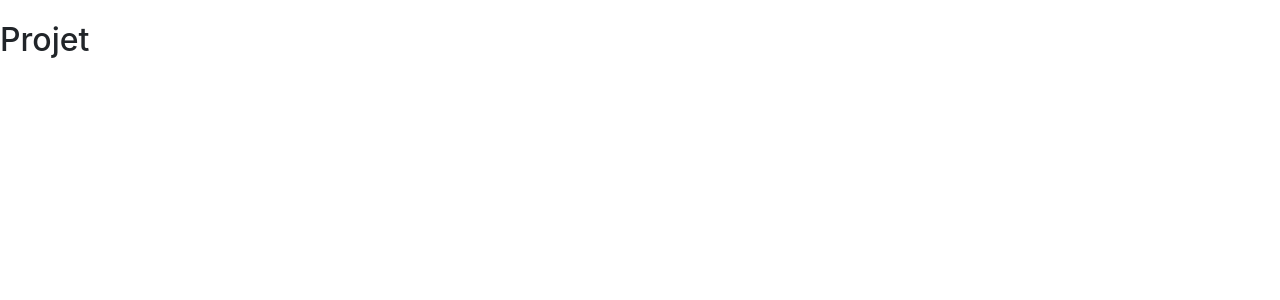
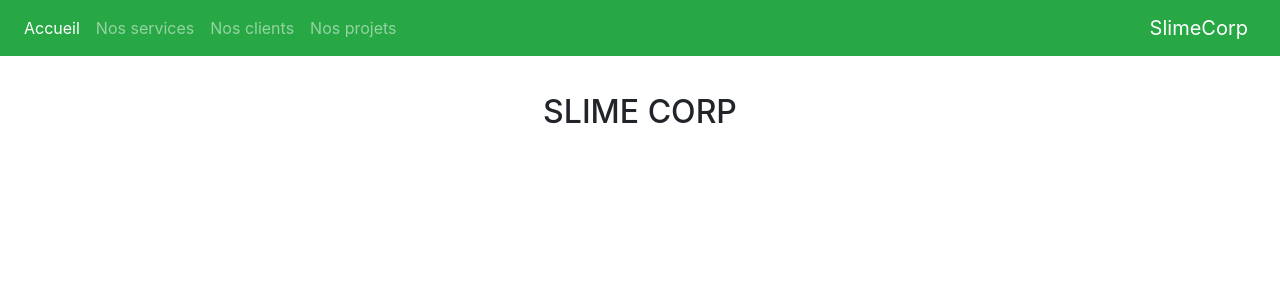
Before and after one commit to Pat-81/slimCorpbinome, a PHP site: page / in a window 1280 px wide. Before the commit the part shown is almost empty. Shown: the top 300 px of the page. Run offline with PHP 8.4, Linux system fonts and the light colour scheme; some libraries are stand-ins or nearby versions.

Commit message:
Ajout de la navbar

```diff
--- a/index.php
+++ b/index.php
@@ -1,3 +1,3 @@
 <?php require_once 'partials/head.php'?>
-<h1>Projet</h1>
+<h1 id="titre" class="text-center py-3">SLIME CORP</h1>
 <?php require_once 'partials/footer.php'?>
--- a/partials/head.php
+++ b/partials/head.php
@@ -15,4 +15,5 @@
 </head>
 
 <body>
+    <?php require_once 'nav.php' ?>
     <main>
--- a/partials/nav.php
+++ b/partials/nav.php
@@ -0,0 +1,22 @@
+<nav class="navbar navbar-expand-lg navbar-dark bg-success">
+    <div class="collapse navbar-collapse" id="navbarNav">
+      <ul class="navbar-nav ">
+        <li class="nav-item active">
+          <a class="nav-link" href="index.php">Accueil</a>
+        </li>
+        <li class="nav-item">
+          <a class="nav-link" href="services.php">Nos services</a>
+        </li>
+        <li class="nav-item">
+          <a class="nav-link" href="clients.php">Nos clients</a>
+        </li>
+        <li class="nav-item">
+          <a class="nav-link" href="projets.php">Nos projets</a>
+        </li>
+      </ul>
+    </div>
+    <a class="navbar-brand" href="#">SlimeCorp</a>
+    <button class="navbar-toggler" type="button" data-toggle="collapse" data-target="#navbarNav" aria-controls="navbarNav" aria-expanded="false" aria-label="Toggle navigation">
+      <span class="navbar-toggler-icon"></span>
+    </button>
+  </nav>
```
Also changed, not shown: css/style.css (line endings or trailing spaces).
